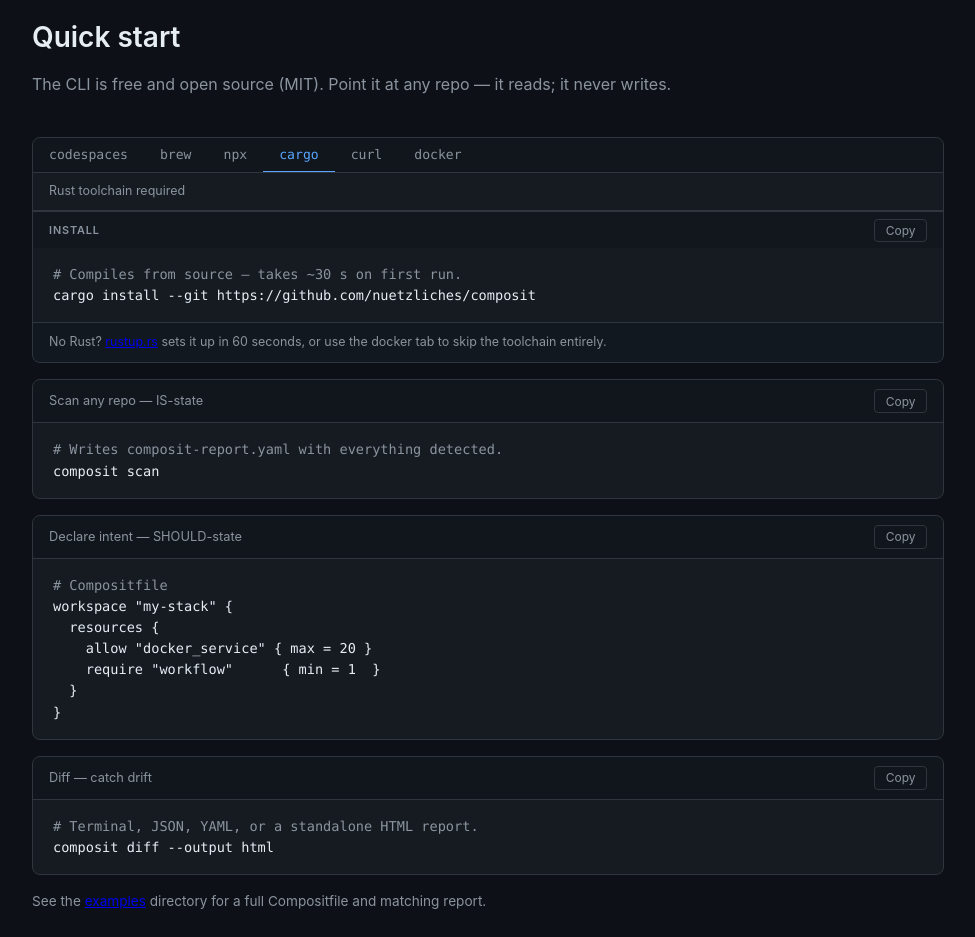
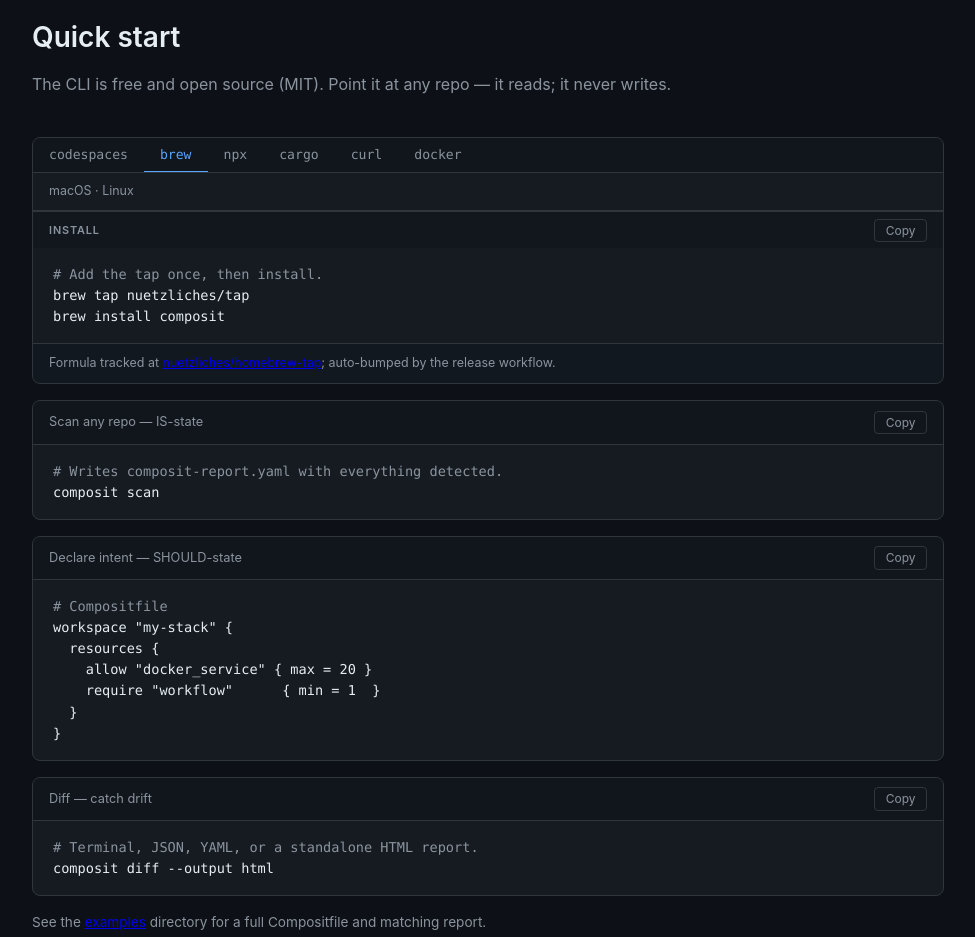
Before and after one commit to nuetzliches/composit, a plain HTML site: page landing/index.html in a window 1280 px wide. Shown: the part 1160-2097 px from the top of the page, without its empty margins (152-1127 px from the left). Drawn offline with Linux system fonts and the light colour scheme.

Commit message:
landing: default the install widget to the brew tab
cargo as the default predates brew/npx/curl going live — it forces
the lowest-friction-on-paper option to be a 30-second compile that
needs a Rust toolchain. Brew matches the README ordering and is the
typical dev/ops install path.

Co-Authored-By: Claude Opus 4.7 (1M context) <noreply@anthropic.com>

```diff
--- a/landing/index.html
+++ b/landing/index.html
@@ -472,9 +472,9 @@ footer .legal a { margin: 0 .5rem; }
       <div class="install-tabs">
         <div class="tab-bar" role="tablist">
           <button class="tab-btn" role="tab" data-tab="codespaces">codespaces</button>
-          <button class="tab-btn" role="tab" data-tab="brew">brew</button>
+          <button class="tab-btn active" role="tab" data-tab="brew">brew</button>
           <button class="tab-btn" role="tab" data-tab="npx">npx</button>
-          <button class="tab-btn active" role="tab" data-tab="cargo">cargo</button>
+          <button class="tab-btn" role="tab" data-tab="cargo">cargo</button>
           <button class="tab-btn" role="tab" data-tab="curl">curl</button>
           <button class="tab-btn" role="tab" data-tab="docker">docker</button>
         </div>
@@ -497,7 +497,7 @@ composit diff    <span class="comment"># compare intent vs. reality</span></pre>
         </div>
 
         <!-- brew -->
-        <div class="tab-panel" id="tab-brew" role="tabpanel">
+        <div class="tab-panel active" id="tab-brew" role="tabpanel">
           <div class="tab-panel-header">
             <span>macOS · Linux</span>
           </div>
@@ -531,7 +531,7 @@ npx @nutz/composit diff --output json</pre>
         </div>
 
         <!-- cargo -->
-        <div class="tab-panel active" id="tab-cargo" role="tabpanel">
+        <div class="tab-panel" id="tab-cargo" role="tabpanel">
           <div class="tab-panel-header">
             <span>Rust toolchain required</span>
           </div>
```
